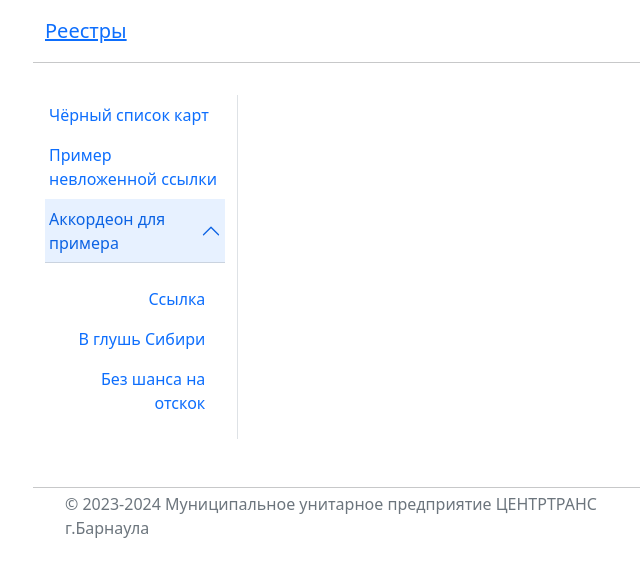
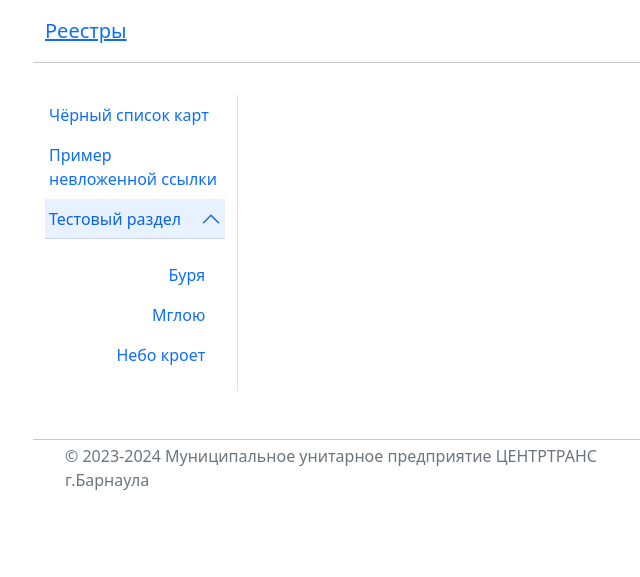
Before and after one commit to BeepBoopYeetYourScoot/centrtransFastAPI, a FastAPI app: page /hashpan/ in a window 1280 px wide, after a click on "Тестовый раздел". Shown: the top 577 px of the page, without its empty margins (15-655 px from the left). Run offline with FastAPI, Linux system fonts and the light colour scheme.

Commit message:
Change unused template

```diff
--- a/templates/includes/sidebar/registry_accordion.html
+++ b/templates/includes/sidebar/registry_accordion.html
@@ -6,14 +6,14 @@
                   data-bs-target="#body_reestrs"
                   aria-expanded="false"
                   aria-controls="body_reestrs">
-            Аккордеон для примера
+            Тестовый раздел
           </button>
         </div>
         <div id="body_reestrs" class="accordion-collapse collapse" aria-labelledby="header_reestrs" data-bs-parent="#accMenu">
           <div class="accordion-body text-end">
-              <a class='nav-link px-0' href=#>Ссылка</a>
-              <a class='nav-link px-0' href=#>В глушь Сибири</a>
-              <a class='nav-link px-0' href=#>Без шанса на отскок</a>
+              <a class='nav-link px-0' href=#>Буря</a>
+              <a class='nav-link px-0' href=#>Мглою</a>
+              <a class='nav-link px-0' href=#>Небо кроет</a>
           </div>
         </div>
     </div>
```
